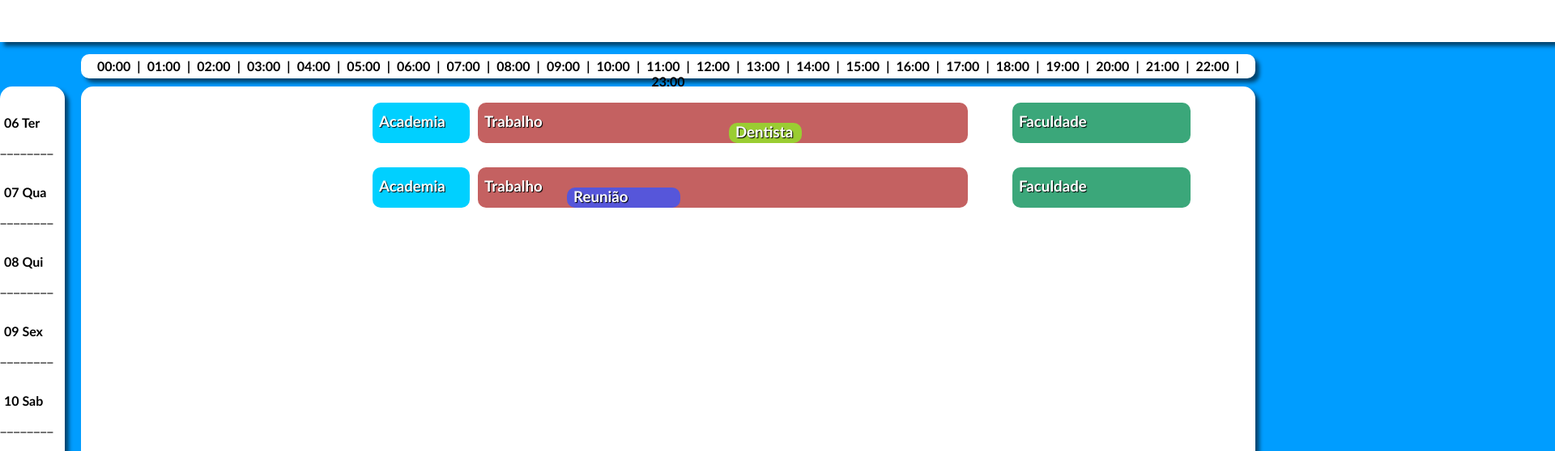
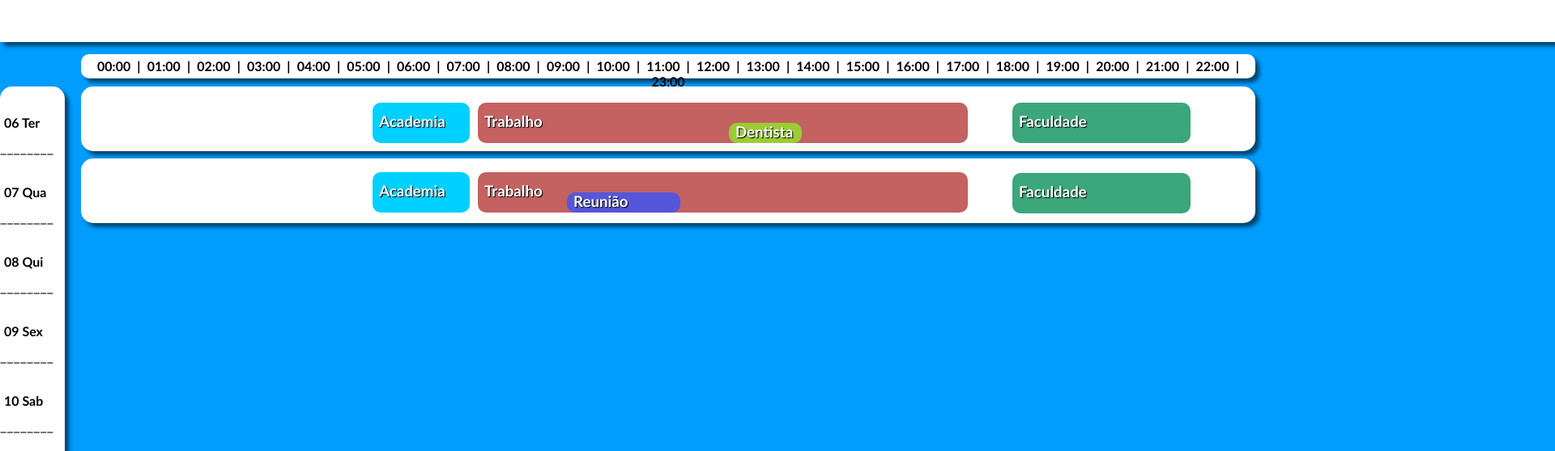
Before and after one commit to PauloGottardi/projetomyschedule, a plain HTML site: page Joao/dia.html in a window 1280 px wide. Shown: the part 58-616 px from the top of the page at 81% size, 1920 px wide, since content can reach past the window. Drawn offline with Linux system fonts and the light colour scheme.

Commit message:
att BGSemanas

```diff
--- a/Joao/dia.html
+++ b/Joao/dia.html
@@ -82,7 +82,7 @@
                     <div class="divsem">12 Seg</div>
                     <div class="espacamento">________</div>
                 </div>
-                <div class="bigframe">
+                <div class="BGSemana1">
                     <!--Terça-->
                     <div class="c1terça">
                         <h3 class="principal">Trabalho</h3>
@@ -96,7 +96,8 @@
                     <div class="c4terça">
                         <h3 class="principal">Faculdade</h3>
                     </div>
-
+                </div>
+                <div class="BGSemana2">
                     <!--Quarta-->
                     <div class="c1quarta">
                         <h3 class="principal">Trabalho</h3>
@@ -110,6 +111,7 @@
                     <div class="c4quarta">
                         <h3 class="principal">Academia</h3>
                     </div>
+                </div>
                     <!--Quinta
                     <div class="c1quinta">
                         <h3 class="principal">Academia</h3>
--- a/Joao/style.css
+++ b/Joao/style.css
@@ -151,15 +151,7 @@ main{
     left: 10px;
     top: 6px;
 }
-.bigframe{
-    background-color: white;
-    border-radius: 15px;
-    box-shadow: 5px 5px 5px rgba(0, 0, 0, 0.568);
-    height: 600px;
-    width: 1450px;
-    margin: 10px 20px;
-    display: inline-block;
-}
+
 h3{
     color: white;
     text-shadow: 1px 1px 1px black;
@@ -195,6 +187,15 @@ h3{
     font-size: 18px;
 }
 /* Terça */
+.BGSemana1{
+    background-color: white;
+    border-radius: 15px;
+    box-shadow: 5px 5px 5px rgba(0, 0, 0, 0.568);
+    height: 80px;
+    width: 1450px;
+    margin: 10px 20px;
+    display: inline-block;
+}
 .c1terça{
     width: 605px;
     height: 50px;
@@ -232,13 +233,25 @@ h3{
     left: 1150px;
 }
 /* Quarta */
+.BGSemana2{
+    background-color: white;
+    border-radius: 15px;
+    box-shadow: 5px 5px 5px rgba(0, 0, 0, 0.568);
+    height: 80px;
+    width: 1450px;
+    margin: 10px 20px;
+    display: inline-block;
+    position: relative;
+    top: 89px;
+    left: -1490px;
+}
 .c1quarta{
     width: 605px;
     height: 50px;
     background-color: rgba(185, 66, 66, 0.836);
     border-radius: 10px;
     position: relative;
-    top: -75px;
+    top: 17px;
     left: 490px;
 }
 .c2quarta{
@@ -247,7 +260,7 @@ h3{
     height: 25px;
     border-radius: 10px;
     position: relative;
-    top: -100px;
+    top: -8px;
     left: 600px;
 
 }
@@ -257,7 +270,7 @@ h3{
     height: 50px;
     border-radius: 10px;
     position: relative;
-    top: -150px;
+    top: -57px;
     left: 1150px;
 }
 .c4quarta{
@@ -266,7 +279,7 @@ h3{
     background-color: rgb(0, 208, 255);
     border-radius: 10px;
     position: relative;
-    top: -200px;
+    top: -108px;
     left: 360px;
 }
 /* Quinta */
```
